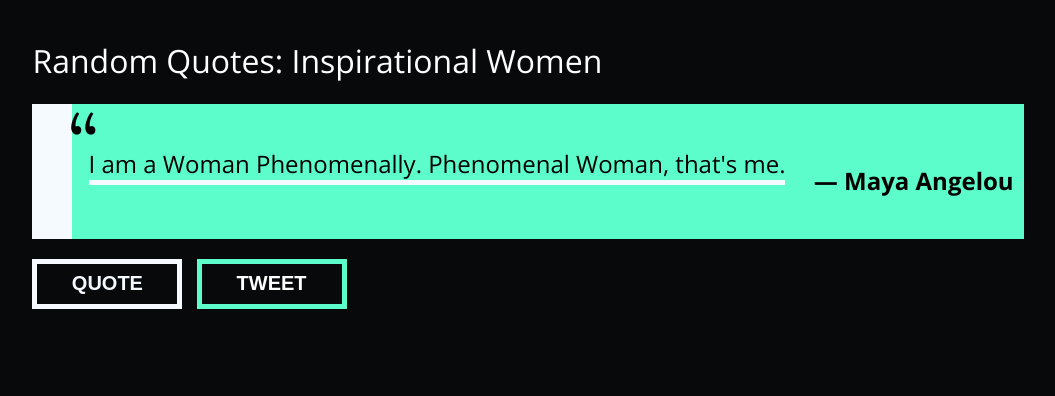
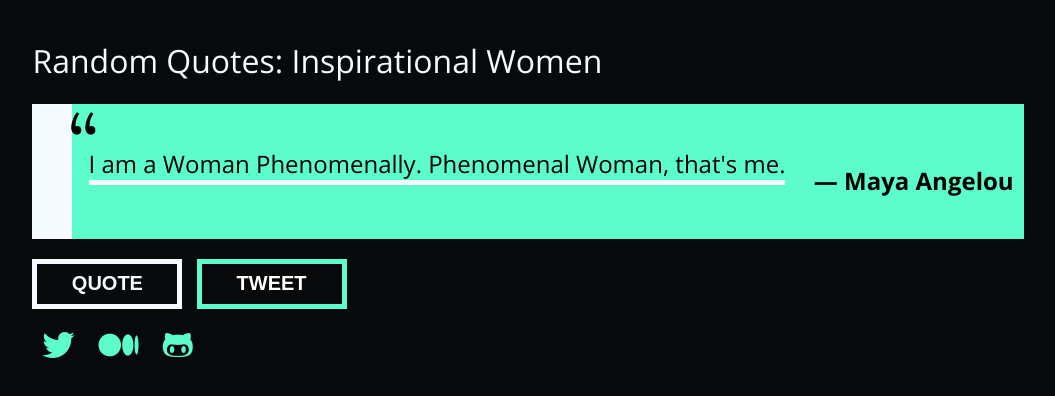
Before and after one commit to brittanyrw/free-code-camp-random-quotes, a plain HTML site: page index.html in a window 1280 px wide. Shown: the whole page, without its empty margins (112-1167 px from the left). Drawn offline with nearby package versions, Linux system fonts and the light colour scheme.

Commit message:
add social media icons

```diff
--- a/css/main.scss
+++ b/css/main.scss
@@ -1,8 +1,6 @@
 $black: #08090A;
 $mint: #5DFDCB;
-$blue: #7CC6FE;
 $white: #F4FAFF;
-$purple: #8789C0;
 
 $open: 'Open Sans', sans-serif;
 $lora: 'Lora', serif;
@@ -18,7 +16,7 @@ body {
 }
 
 main {
-  color: white;
+  color: $white;
   margin: 0 auto;
   padding: 10px;
 }
@@ -89,6 +87,15 @@ span {
   transform: translateY(10px);
 }
 
+.fa {
+  color: $mint;
+  margin: 10px;
+}
+
+.fa:hover {
+  color: $white;
+}
+
 @media screen and (min-width: 426px) and (-webkit-min-device-pixel-ratio: 1) {
   .quote, .speaker {
     font-size: 1.5em;
--- a/index.html
+++ b/index.html
@@ -2,6 +2,8 @@
 <html>
 <head>
 	<title>Random Quotes: Inspirational Women</title>
+  <meta name="description" content="Random quotes from inspirational women">
+  <script src="https://use.fontawesome.com/e656f4498e.js"></script>
 	<link href="https://fonts.googleapis.com/css?family=Lora|Open+Sans:300,400,700" rel="stylesheet">
 	<link rel="stylesheet" type="text/css" href="css/main.css">
 </head>
@@ -17,6 +19,11 @@
       <button class="quote-search">QUOTE</button>
       <a class="twitter-share-button" href=""  target="_blank"><button class="twitter">TWEET</button></a>
     </div>
+    <div class="social">
+      <a href="https://twitter.com/musicalwebdev?lang=en"><i class="fa fa-twitter fa-2x" aria-hidden="true"></i></a>
+      <a href="https://medium.com/@brittanyrw"><i class="fa fa-medium fa-2x" aria-hidden="true"></i></a>
+      <a href="https://github.com/brittanyrw"><i class="fa fa-github-alt fa-2x" aria-hidden="true"></i></a>
+    </div>
   </main>
 	<script
   src="https://code.jquery.com/jquery-3.1.1.min.js"
```
Also changed, not shown: css/main.css, 1 other file.
